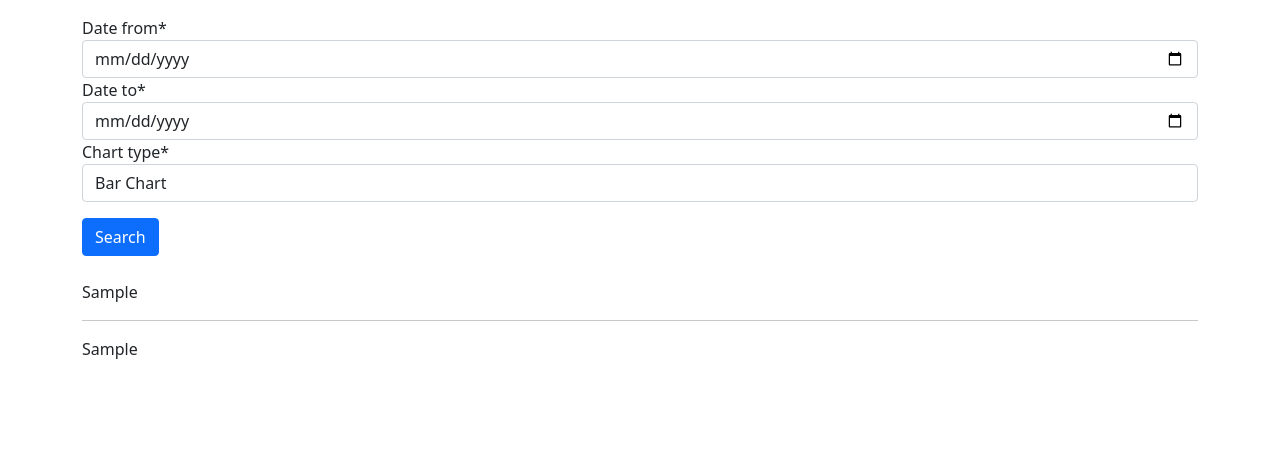
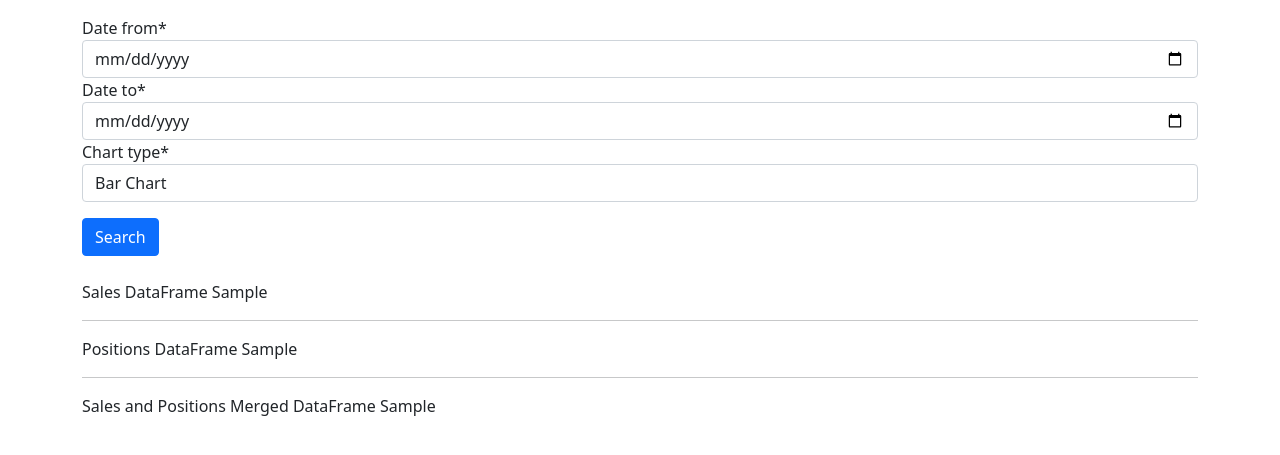
Before and after one commit to wilantury/sales_report_django_pandas, a Django app: template sales/templates/sales/home.html in a window 1280 px wide. Shown: the top 455 px of the page. Run offline with Django 3.2, Linux system fonts and the light colour scheme; tables that the repository leaves empty hold one stand-in row (values such as "Sample post"); the template is opened without the code that fills it: values that come from a table or form of the project are taken from there, most other values are stand-ins (such as "Sample title", 1, 10 or a date in 2020); some libraries are stand-ins or nearby versions.

Commit message:
[ADD] merge Positions and Sales using pd.merge(df_1, df_2, on=common_key)

```diff
--- a/sales/templates/sales/home.html
+++ b/sales/templates/sales/home.html
@@ -18,10 +18,14 @@
 
 {% if sales_df %}
 {% comment %} tag safe- unscape the html string: allow to see as html code, instead to see it like a String {% endcomment %}
+    Sales DataFrame
     {{sales_df | safe}}
-    <br>
     <hr>
+    Positions DataFrame
     {{ positions_df | safe}}
+    <hr>
+    Sales and Positions Merged DataFrame
+    {{ merged_df | safe }}
 {% else %}
     <h3>No data</h3>
 {% endif %}
```
Also changed, not shown: sales/views.py (+10 -3 lines).
